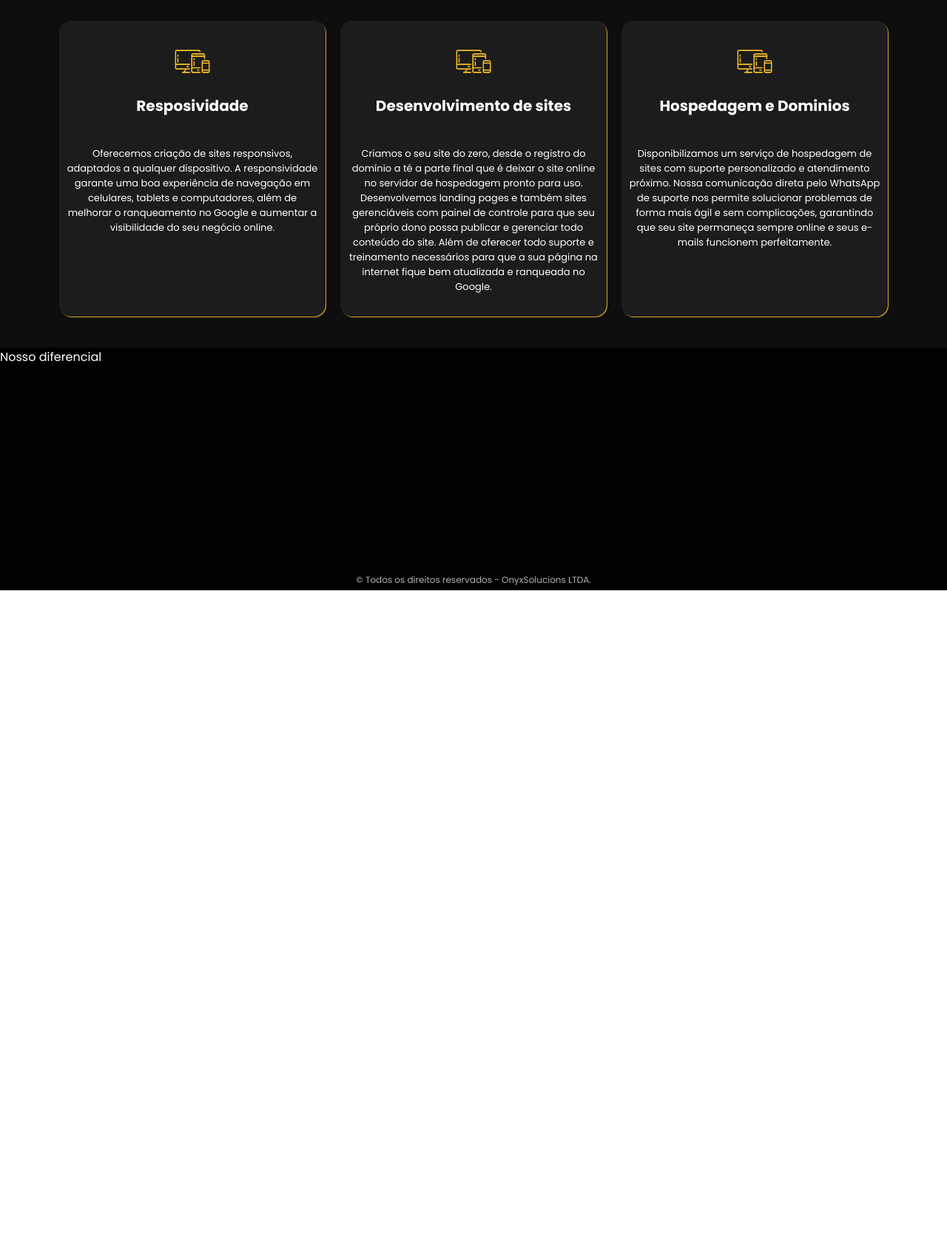
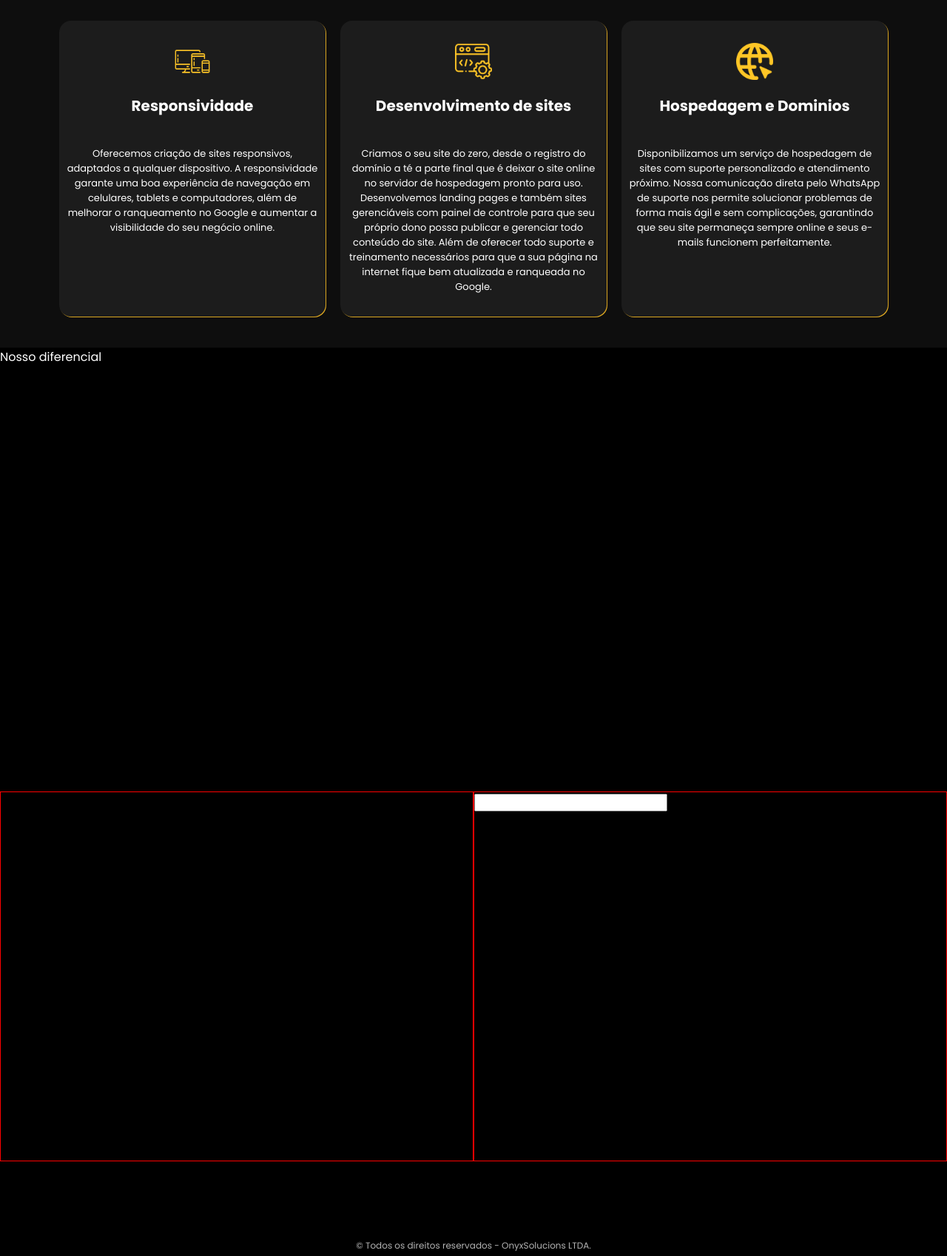
Before and after one commit to MaceloMm/site_empresa_teste, a plain HTML site: page index.html in a window 1280 px wide. Shown: the part 780-2478 px from the top of the page at 74% size. Before the commit the page ends 1578 px from the top, so only its background shows below. Drawn offline with Linux system fonts and the light colour scheme; a web font is replaced by a local one.

Commit message:
Algumas alterações

```diff
--- a/index.html
+++ b/index.html
@@ -17,7 +17,7 @@
         <div id="header" class="flexbox">
             <img src="img/pikaso_texttoimage_A-circular-logo-with-the-text-ONYX-SOLUTIONS-in-th (3).png" alt="">
             <div class="flexbox">
-                <p class="header_font">Nosso Difirencial</p>
+                <p class="header_font">Nosso Diferencial</p>
                 <p class="header_font" style="font-size: 20px;">|</p>
                 <a href="#container2"><p class="header_font">Produtos</p></a>
                 <p class="header_font" style="font-size: 20px;">|</p>
@@ -49,8 +49,7 @@
     <!--Final container 1-->
     </div>
 
-
-
+    <!--Começo container 2-->
     <div class="flexbox" id="container2">
         <h2 style="color: white;">Serviços</h2>
         <p style="color: white;">Oferecemos uma variedade de serviços para colocar seu negócio online, como criação de aplicativos web e sites para dar mais visibilidade ao seu negócio.</p>
@@ -59,14 +58,14 @@
 
             <div class="servico flexbox">
                 <img src="img/responsivo.png" alt="">
-                <h2>Resposividade</h2>
+                <h2>Responsividade</h2>
                 <p class="service-text">Oferecemos criação de sites responsivos, adaptados a qualquer dispositivo. A responsividade garante uma boa experiência de navegação em celulares,
                     tablets e computadores, além de melhorar o ranqueamento no Google e aumentar a visibilidade do seu negócio online.
                 </p>
             </div>
 
             <div class="servico flexbox">
-                <img src="img/responsivo.png" alt="">
+                <img src="img/coding.png" alt="">
                 <h2>Desenvolvimento de sites</h2>
                 <p class="service-text">Criamos o seu site do zero, desde o registro do domínio a
                     té a parte final que é deixar o site online no servidor de hospedagem pronto para uso.
@@ -77,7 +76,7 @@
             </div>
 
             <div class="servico flexbox">
-                <img src="img/responsivo.png" alt="">
+                <img src="img/domain.png" alt="">
                 <h2>Hospedagem e Dominios</h2>
                 <p class="service-text">Disponibilizamos um serviço de hospedagem de sites com suporte personalizado e atendimento próximo. Nossa comunicação direta pelo
                     WhatsApp de suporte nos permite solucionar problemas de forma mais ágil e sem complicações, garantindo que seu site permaneça
@@ -92,9 +91,22 @@
         <p>Nosso diferencial</p>
     </div>
 
+    <!--Começo container 2-->
+    <div class="flexbox" id="container4">
+        <div>
+
+        </div>
+        <form action="">
+            <label for="label"></label>
+            <input type="text" name="label" id="label">
+        </form>
+    </div>
+    <!--Final container 2-->
+
     <div class="flexbox" id="rodape">
         <p>© Todos os direitos reservados - OnyxSolucions LTDA.</p>
     </div>
+    <!--Final container 1-->
 
 </body>
 </html>
--- a/style.css
+++ b/style.css
@@ -230,12 +230,38 @@ html{
 /* Container 3 */
 
 #container3{
-    height: 300px;
+    height: 500px;
     width: 100%;
     background-color: black;
     color: white;
 }
 
+/* Container 4 */
+
+#container4{
+    background-color: black;
+    width: 100%;
+    height: 700px;
+    justify-content: space-evenly;
+    align-items: center;
+    align-content: center;
+
+    form{
+        border: 1px solid red;
+        width: 700px;
+        height: 500px;
+    }
+
+    div{
+        width: 700px;
+        height: 500px;
+        border: 1px solid red;
+    }
+
+    label{
+        color: white;
+    }
+}
 
 /* Rodape */
 
```
Also changed, not shown: img/coding.png (added), img/domain.png (added).
